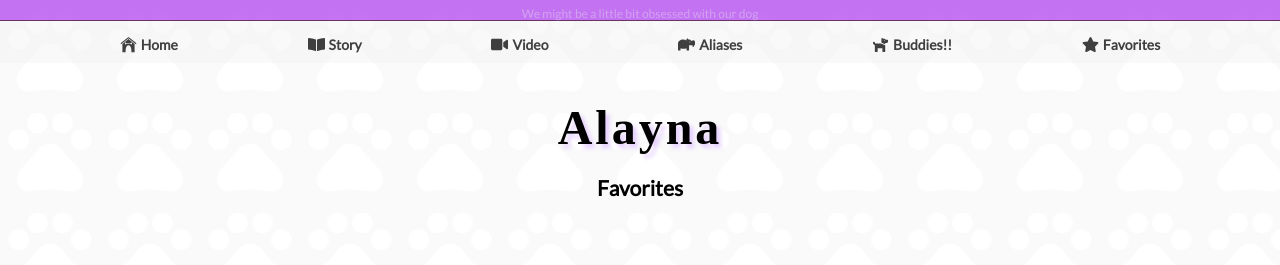
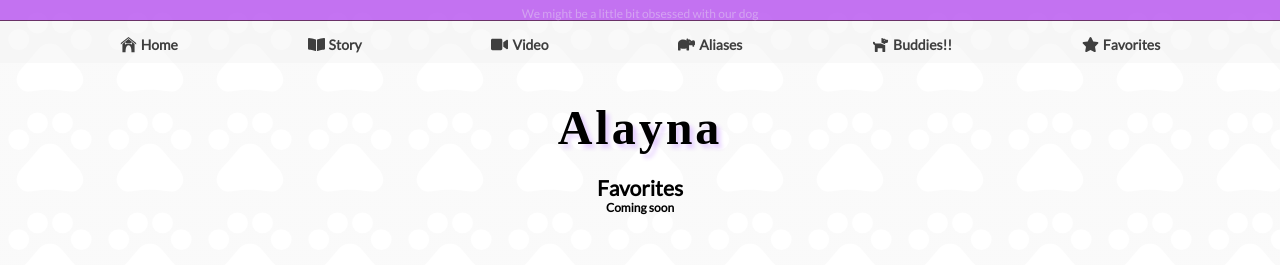
Before and after one commit to JGore99/alayna-obsessed, a React (Create React App) app: page /favorites in a window 1280 px wide. Shown: the top 265 px of the page. Built offline with nearby package versions, Linux system fonts and the light colour scheme; a web font is replaced by a local one.

Commit message:
add placeholders for video and favs

```diff
--- a/src/pages/Favorites/Favorites.jsx
+++ b/src/pages/Favorites/Favorites.jsx
@@ -4,6 +4,7 @@ const Favorites = () => {
   return (
     <div className={`${styles.favoritesContainer}`}>
       <h1 className='pageTitle'>Favorites</h1>
+      <h3>Coming soon</h3>
     </div>
   )
 }
--- a/src/pages/Favorites/Favorites.module.css
+++ b/src/pages/Favorites/Favorites.module.css
@@ -0,0 +1,4 @@
+
+.favoritesContainer {
+  text-align: center;
+}
--- a/src/pages/Video/Video.jsx
+++ b/src/pages/Video/Video.jsx
@@ -5,6 +5,7 @@ const Video = () => {
   return (
       <div className={`${styles.videoContainer}`}>
         <h1 className='pageTitle'>Video</h1>
+        <h3>Coming soon</h3>
       </div>
     )
   }
--- a/src/pages/Video/Video.module.css
+++ b/src/pages/Video/Video.module.css
@@ -0,0 +1,4 @@
+
+.videoContainer {
+  text-align: center;
+}
```
Also changed, not shown: 1 other file (tests, documents, lock files or other folders).
